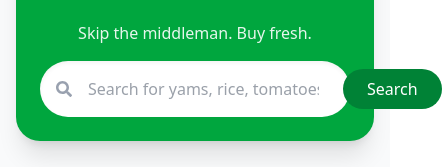
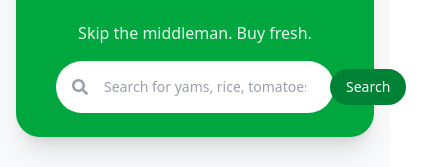
Before and after one commit to Bishir-tm/farmers-marketplace, a React (Vite) app in the folder client/: page / in a window 390 px wide. Shown: the part 183-350 px from the top of the page, 442 px wide, since content can reach past the window. Built offline with nearby package versions, Linux system fonts and the light colour scheme; no server answers.

Commit message:
fix sidebar going out of container

```diff
--- a/client/src/pages/Home.jsx
+++ b/client/src/pages/Home.jsx
@@ -59,18 +59,18 @@ const Home = () => {
             <div className="bg-green-600 text-white p-6 md:p-10 rounded-3xl shadow-xl text-center space-y-4">
                 <h1 className="text-2xl md:text-4xl font-bold">Fresh Farm Produce, Direct to You</h1>
                 <p className="text-base md:text-xl opacity-90">Skip the middleman. Buy fresh.</p>
-                <div className="max-w-xl mx-auto">
+                <div className="max-w-xl mx-auto px-4 sm:px-0">
                     <div className="flex items-stretch bg-white rounded-full p-2 shadow-inner gap-2">
                         <div className="flex items-center flex-1 px-2">
-                            <FaSearch className="text-gray-400 mr-2" />
+                            <FaSearch className="text-gray-400 mr-2 flex-shrink-0" />
                             <input
                                 type="text"
                                 placeholder="Search for yams, rice, tomatoes..."
-                                className="flex-1 p-2 outline-none text-gray-700 bg-transparent"
+                                className="flex-1 p-2 outline-none text-gray-700 bg-transparent text-sm md:text-base"
                                 onChange={(e) => setKeyword(e.target.value)}
                             />
                         </div>
-                        <button className="bg-green-700 text-white px-6 py-2 rounded-full hover:bg-green-800 transition font-medium whitespace-nowrap">Search</button>
+                        <button className="bg-green-700 text-white px-4 md:px-6 py-2 rounded-full hover:bg-green-800 transition font-medium whitespace-nowrap text-sm md:text-base">Search</button>
                     </div>
                 </div>
             </div>
```
